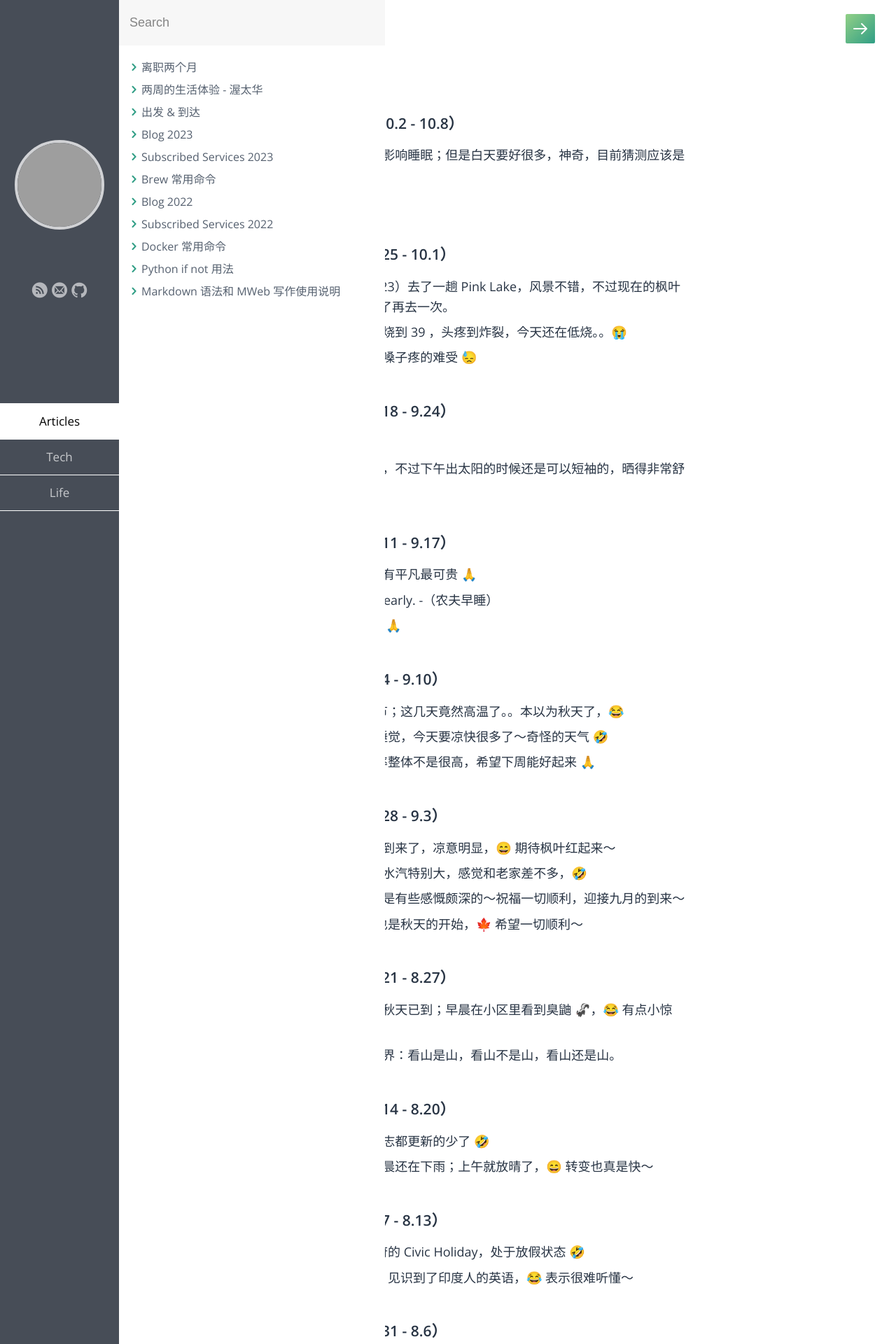
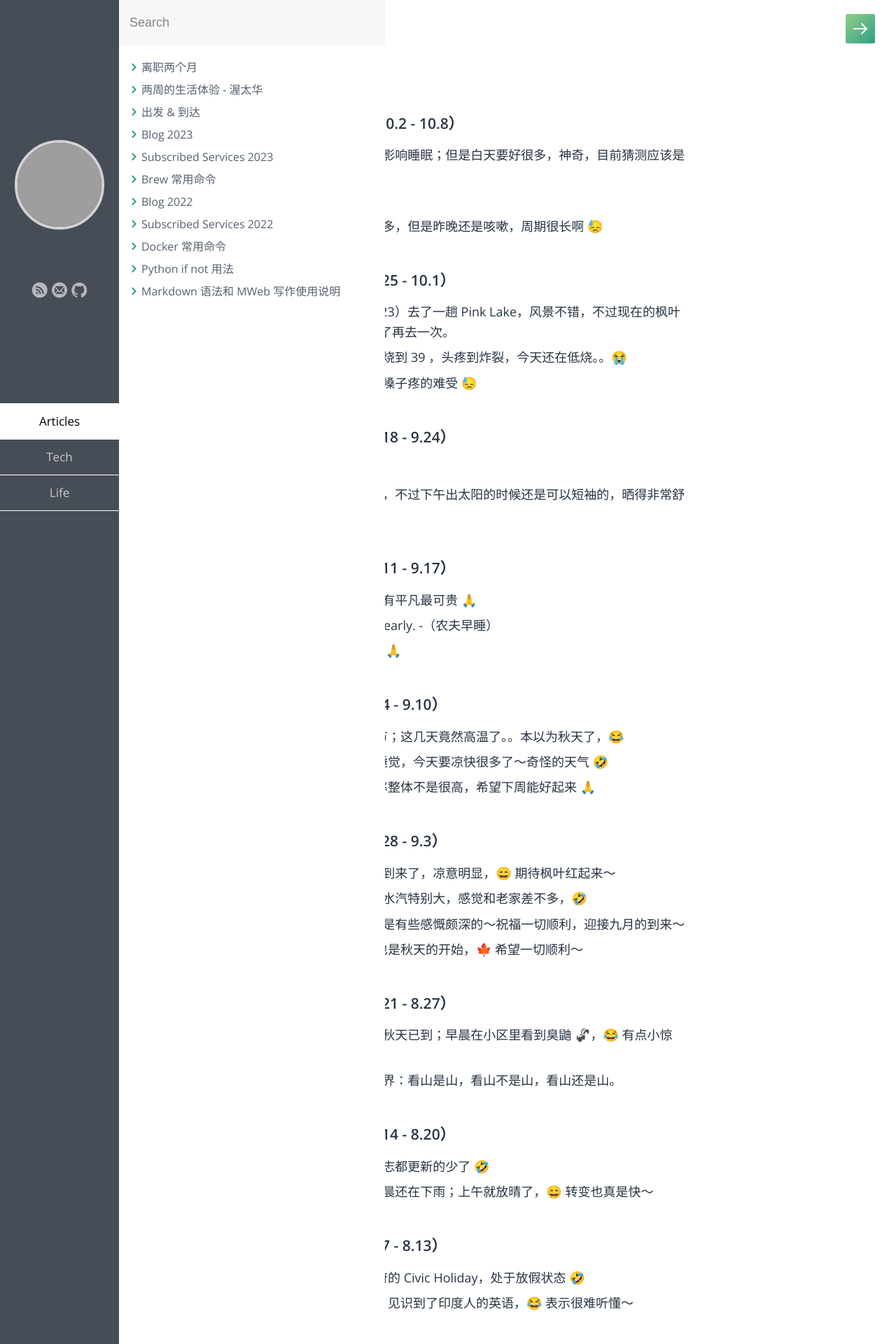
Before and after one commit to samxupeiran/samxupeiran.github.io, a Jekyll site: the page built from _posts/life/2023-01-03-my-blog.md, in a window 1280 px wide. Shown: the top 1920 px of the page at 70% size. Built offline with Jekyll 4.4.1, drawn with Linux system fonts in a browser that asks for light colours; some web fonts are replaced; some of the changed text lies outside the part shown; grey boxes are pictures that could not be loaded.

Commit message:
feat: add weekly blog 10.4

```diff
--- a/_posts/life/2023-01-03-my-blog.md
+++ b/_posts/life/2023-01-03-my-blog.md
@@ -9,6 +9,7 @@ tags: Blog
 - ### 2023 年 10 月 第 1 周（10.2 - 10.8）
      - 10.2 晚上依旧咳嗽，非常影响睡眠；但是白天要好很多，神奇，目前猜测应该是复🐑～
      - 10.3 Fate decide
+     - 10.4 今天白天感觉好了很多，但是昨晚还是咳嗽，周期很长啊 😓
 
 - ### 2023 年 9 月 第 4 周（9.25 - 10.1）
      - 9.25 今天周一，周末（9.23）去了一趟 Pink Lake，风景不错，不过现在的枫叶还没有红，等过段时间红了再去一次。
```
